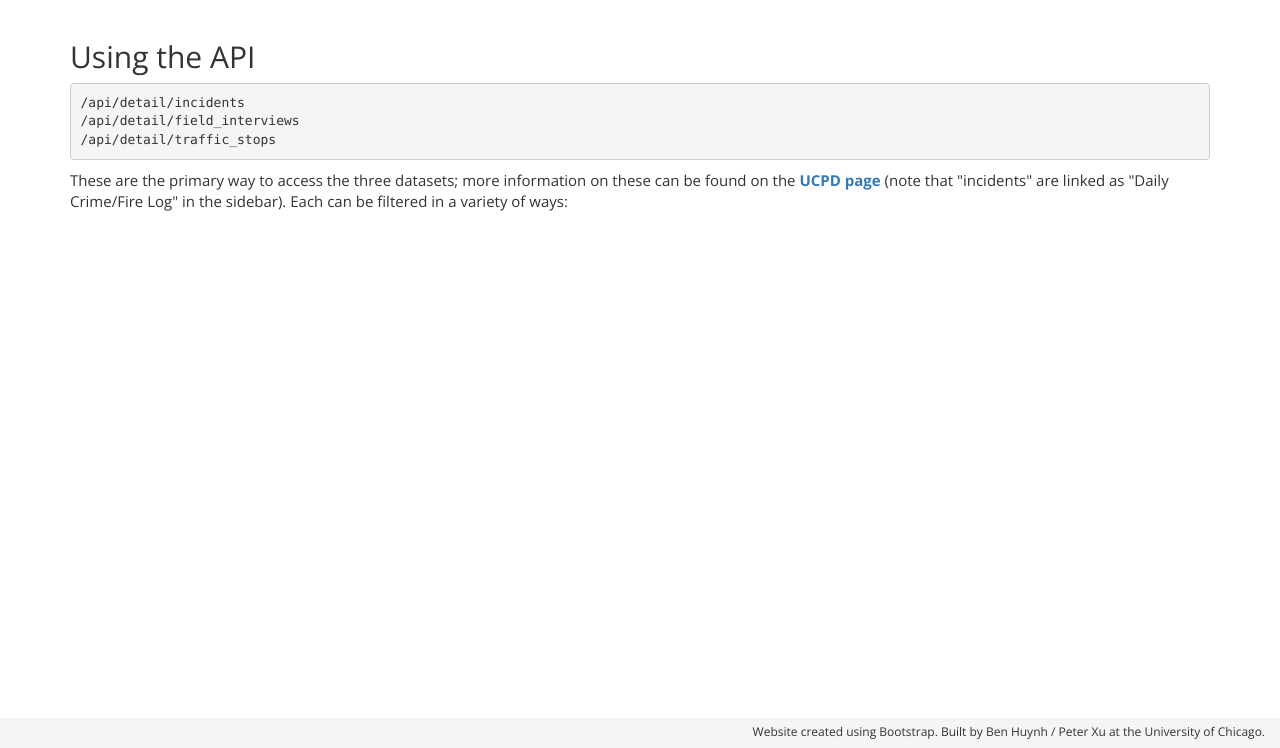
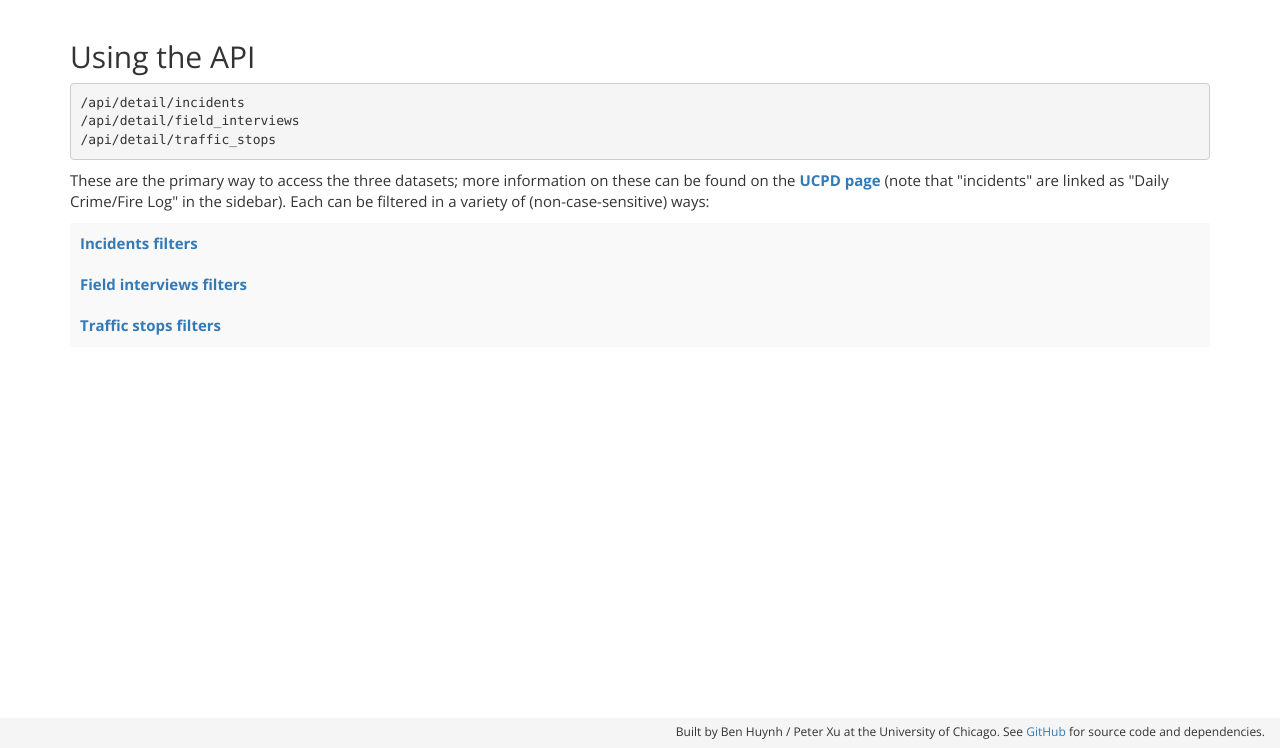
Before and after one commit to achtor/Marlon.io, a Flask app: page /api in a window 1280 px wide. Shown: the part 52-800 px from the top of the page. Run offline with Flask 2, Linux system fonts and the light colour scheme; some libraries are stand-ins or nearby versions.

Commit message:
geometry correct, api documentation done (for now)

```diff
--- a/marlon.py
+++ b/marlon.py
@@ -8,20 +8,6 @@ import io, csv
 
 app = Flask(__name__)
 api = Api(app)
-
-"""
-@api.representation('application/json')
-def output_json(data, code, headers=None):
-   resp = make_response('test', code)
-   resp.headers.extend(headers or {})
-   return resp
-
-@api.representation('text/csv')
-def output_csv(data, code, headers=None):
-   resp = make_response(str(data), code)
-   resp.headers.extend(headers or {})
-   return resp
-"""
 
 parser = reqparse.RequestParser()
 parser.add_argument('address', type=str, help='Search address string of location occurred')
@@ -66,7 +52,12 @@ class UCPD(Resource):
       if args['disposition']:
          where_args = where_args + [cursor.mogrify( 'LOWER(disposition) =  LOWER(%s)',(args['disposition'],))]
       if args['geom']:
-         where_args = where_args + [cursor.mogrify( 'ST_CONTAINS(%s, latlng)', (ppygis.Polygon(args['geom'],)))]
+         try:
+            linestrings = json.loads(args['geom'])
+            poly = ppygis.Polygon([ppygis.LineString([ppygis.Point(float(p[0]),float(p[1])) for p in ls]) for ls in linestrings])
+         except:
+            return {'error':'Geometry formatting incorrect.'}
+         where_args = where_args + [cursor.mogrify( 'ST_CONTAINS(%s, latlng)', (poly,))]
       if dataset_name == 'incidents':
          if args['comments']:
             where_args = where_args + [cursor.mogrify( 'comments ILIKE %s',('%' + args['comments'] + '%',))]
--- a/static/css/style.css
+++ b/static/css/style.css
@@ -44,3 +44,15 @@ body {
    font-size: 12px;
    text-align: right;
 }
+
+.accordion-heading, .accordion-body {
+   padding: 10px;
+}
+
+.accordion-heading {
+   background-color: #F9F9F9;
+}
+
+.accordion-body {
+   background-color: #F5F5F5;
+}
--- a/templates/api.html
+++ b/templates/api.html
@@ -13,7 +13,83 @@ Marlon.io - API
 /api/detail/traffic_stops
 </pre>
 
-<p>These are the primary way to access the three datasets; more information on these can be found on the <a href="http://safety-security.uchicago.edu/police/data_information/">UCPD page</a> (note that "incidents" are linked as "Daily Crime/Fire Log" in the sidebar). Each can be filtered in a variety of ways:
+<p>These are the primary way to access the three datasets; more information on these can be found on the <a href="http://safety-security.uchicago.edu/police/data_information/">UCPD page</a> (note that "incidents" are linked as "Daily Crime/Fire Log" in the sidebar). Each can be filtered in a variety of (non-case-sensitive) ways:
 
+<div class="accordion" id="accordion2">
+  <div class="accordion-group">
+    <div class="accordion-heading">
+      <a class="accordion-toggle" data-toggle="collapse" data-parent="#accordion2" href="#collapseOne">
+        Incidents filters
+      </a>
+    </div>
+    <div id="collapseOne" class="accordion-body collapse">
+      <div class="accordion-inner">
+        <ul>
+           <li><strong>format</strong> &mdash; format in which to accept the data; <code>json</code> (default) or <code>csv</code> supported.</li>
+           <li><strong>geom</strong> &mdash; JSON-formatted input of a polygonal region (in PPyGIS coordinates) in which to search.</li>
+           <li><strong>address</strong> &mdash; search the text of the address string of the location.</li>
+           <li><strong>disposition</strong> &mdash; look up records with a given disposition.</li>
+           <li><strong>time1, time2</strong> &mdash; HHMMSS format time range (hours 0-23) for reporting of incident.</li>
+           <li><strong>date1, date2</strong> &mdash; YYYYMMDD format date range for reporting of incident.</li>
+           <li><strong>comments</strong> &mdash; search text of officer comments on incident.</li>
+           <li><strong>incident</strong> &mdash; search name of incident.</li>
+           <li><strong>ucpd_num</strong> &mdash; look up incident by UCPD number.</li>
+        </ul>
+      <p>Example query: <a href="api/detail/incidents?date1=20150902&date2=20150915&disposition=arrest">Fetch all incidents that occurred from September 9, 2015 to September 15, 2015 (inclusive/noninclusive respectively) which resulted in an arrest.</a>
+      </div>
+    </div>
+  </div>
+  <div class="accordion-group">
+    <div class="accordion-heading">
+      <a class="accordion-toggle" data-toggle="collapse" data-parent="#accordion2" href="#collapseTwo">
+        Field interviews filters
+      </a>
+    </div>
+    <div id="collapseTwo" class="accordion-body collapse">
+      <div class="accordion-inner">
+         <ul>
+           <li><strong>format</strong> &mdash; format in which to accept the data; <code>json</code> (default) or <code>csv</code> supported.</li>
+           <li><strong>geom</strong> &mdash; JSON-formatted input of a polygonal region (in PPyGIS coordinates) in which to search.</li>
+           <li><strong>address</strong> &mdash; search the text of the address string of the location.</li>
+           <li><strong>disposition</strong> &mdash; look up records with a given disposition.</li>
+           <li><strong>time1, time2</strong> &mdash; HHMMSS format time range (hours 0-23) for record of incident.</li>
+           <li><strong>date1, date2</strong> &mdash; YYYYMMDD format date range for record of incident.</li>
+           <li><strong>race</strong> &mdash; filter reports by race (Caucasian, African American, Asian, or Hispanic).</li>
+           <li><strong>gender</strong> &mdash; filter reports by gender (male or female).</li>
+           <li><strong>reason</strong> &mdash; search text of reason given for interview.</li>
+           <li><strong>init</strong> &mdash; search text of initiator of interview.</li>
+           <li><strong>search</strong> &mdash; 1 or 0, to filter for interviews involving or not involving a search.</li>
+        </ul>
+      Example query: <a href="api/detail/field_interviews?time1=090000&time2=220000&race=african%20american&init=citizen">Fetch the complete history of field interviews which occurred between 9:00 AM and 10:00 PM in which the interviewee was African-American and the initiator description contained the word "citizen".</a>
+      </div>
+    </div>
+  </div>
+  <div class="accordion-group">
+    <div class="accordion-heading">
+      <a class="accordion-toggle" data-toggle="collapse" data-parent="#accordion2" href="#collapseThree">
+        Traffic stops filters
+      </a>
+    </div>
+    <div id="collapseThree" class="accordion-body collapse">
+      <div class="accordion-inner">
+         <ul>
+           <li><strong>format</strong> &mdash; format in which to accept the data; <code>json</code> (default) or <code>csv</code> supported.</li>
+           <li><strong>geom</strong> &mdash; JSON-formatted input of a polygonal region (in PPyGIS coordinates) in which to search.</li>
+           <li><strong>address</strong> &mdash; search the text of the address string of the location.</li>
+           <li><strong>disposition</strong> &mdash; look up records with a given disposition.</li>
+           <li><strong>time1, time2</strong> &mdash; HHMMSS format time range (hours 0-23) for record.</li>
+           <li><strong>date1, date2</strong> &mdash; YYYYMMDD format date range for record.</li>
+           <li><strong>race</strong> &mdash; filter reports by race (Caucasian, African American, Asian, or Hispanic).</li>
+           <li><strong>gender</strong> &mdash; filter reports by gender (male or female).</li>
+           <li><strong>reason</strong> &mdash; search text of reason given for stop.</li>
+           <li><strong>cit_viol</strong> &mdash; search text of description of citations/violations issued.</li>
+           <li><strong>idot</strong> &mdash; search text of IDOT classification.</li>
+        </ul>
+      Example query: <a href="api/detail/traffic_stops?search=0&gender=female">Fetch the complete history of traffic stops which involved a female driver who was not searched.</a>
+      </div>
+    </div>
+  </div>
+
+</div>
 
 {% endblock %}
--- a/templates/layout.html
+++ b/templates/layout.html
@@ -34,7 +34,7 @@
 
 
    <footer class="footer">
-      Website created using Bootstrap. Built by Ben Huynh / Peter Xu at the University of Chicago.
+      Built by Ben Huynh / Peter Xu at the University of Chicago. See <a href="https://github.com/achtor/Marlon.io">GitHub</a> for source code and dependencies.
    </footer>
 </body>
 </html>
```
Also changed, not shown: README.md.
